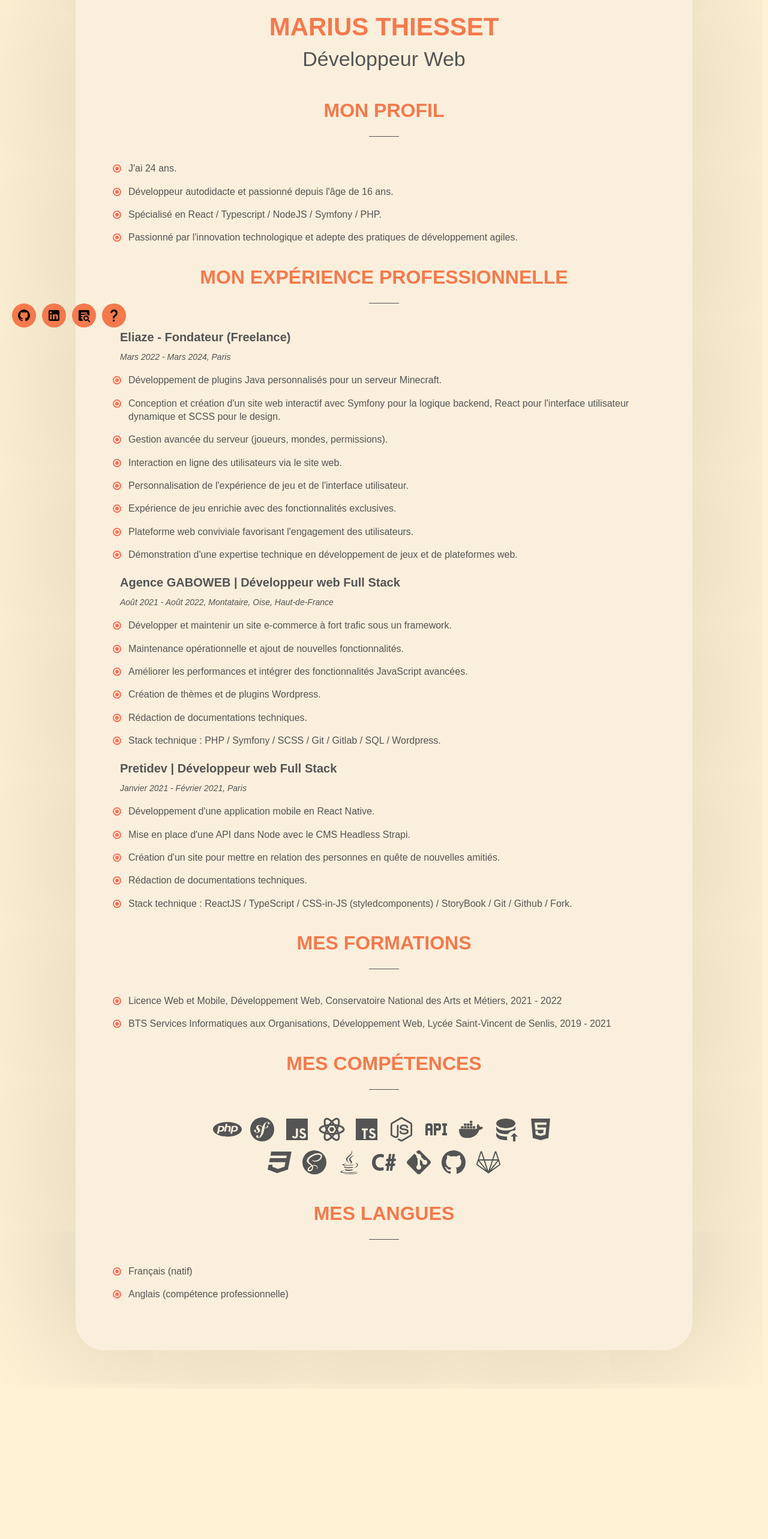
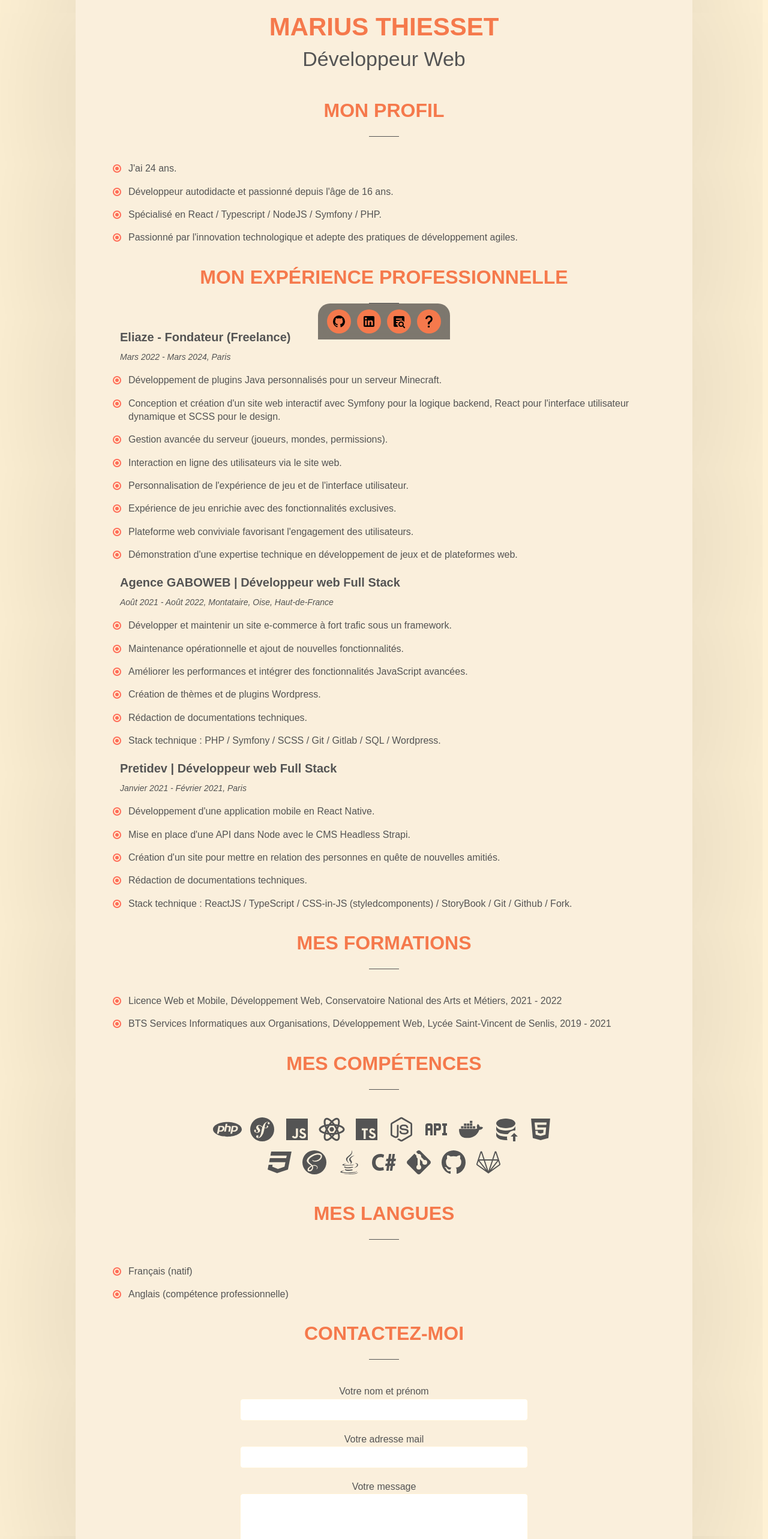
Before and after one commit to levraimarius/portfoliov2, a React (Create React App) app: page / in a window 1280 px wide. Shown: the part 234-2800 px from the top of the page at 60% size. Before the commit the page ends 2549 px from the top, so only its background shows below. Built offline with nearby package versions, Linux system fonts and the light colour scheme.

Commit message:
Modification de BubbleAnimation et ajout d'un formulaire de contact

```diff
--- a/package.json
+++ b/package.json
@@ -3,6 +3,7 @@
   "version": "0.1.0",
   "private": true,
   "dependencies": {
+    "@emailjs/browser": "^4.3.3",
     "@mdi/js": "^7.4.47",
     "@mdi/react": "^1.6.1",
     "@testing-library/jest-dom": "^5.17.0",
--- a/src/App.js
+++ b/src/App.js
@@ -3,6 +3,7 @@ import Experience from "./components/Experience/Experience";
 import Education from "./components/Education/Education";
 import Skills from "./components/Skills/Skills";
 import Language from "./components/Language/Language";
+import Contact from "./components/Contact/Contact";
 import BubblesAnimation from "./components/BubblesAnimation/BubblesAnimation";
 import "./assets/styles/global.scss";
 
@@ -25,6 +26,9 @@ function Portfolio() {
         {/* Langues */}
         <Language />
 
+        {/* Contact */}
+        <Contact />
+
         {/* Bulles */}
         <BubblesAnimation />
       </div>
--- a/src/assets/styles/_variables.scss
+++ b/src/assets/styles/_variables.scss
@@ -2,4 +2,6 @@ $white: #fff2d5;
 $black: #1d1c1a;
 $light-black: #545454;
 $orange: #f5794c;
+$red: #f53333;
 $blue: #00a6fa;
+$green: #2ecc71;
--- a/src/components/BubblesAnimation/BubblesAnimation.js
+++ b/src/components/BubblesAnimation/BubblesAnimation.js
@@ -76,6 +76,8 @@ function BubblesAnimation() {
         >
           <Icon path={mdiHelp} size={1} />
         </button>
+      </div>
+
       {showModal && (
         <div className="modal-overlay">
           <div className="modal">
@@ -101,7 +103,6 @@ function BubblesAnimation() {
         </div>
       )}
     </div>
-    </div>
   );
 }
 
--- a/src/components/BubblesAnimation/bubblesanimation.scss
+++ b/src/components/BubblesAnimation/bubblesanimation.scss
@@ -3,10 +3,27 @@
 
 .bubbles-container {
   position: fixed;
-  bottom: 20px;
-  left: 20px;
+  bottom: 0;
+  left: 50%;
+  transform: translateX(-50%);
   display: flex;
-  justify-content: flex-start;
+  justify-content: center;
+  align-items: flex-end;
+  background-color: rgba(0, 0, 0, 0);
+  padding: 10px;
+  border-top-left-radius: 20px;
+  border-top-right-radius: 20px;
+  backdrop-filter: blur(10px);
+  animation: fadeInBackground 0.5s ease forwards;
+}
+
+@keyframes fadeInBackground {
+  from {
+    background-color: rgba(0, 0, 0, 0);
+  }
+  to {
+    background-color: rgba(0, 0, 0, 0.5);
+  }
 }
 
 .bubble {
@@ -16,11 +33,11 @@
   border-radius: 50%;
   background-color: $orange;
   opacity: 0;
-  animation: fadeIn 0.5s ease forwards;
+  animation: fadeInBubble 0.5s ease forwards;
   display: inline-flex;
   justify-content: center;
   align-items: center;
-  margin-right: 10px;
+  margin: 0 5px;
   cursor: pointer;
   position: relative;
 }
@@ -57,7 +74,7 @@
   animation-delay: 2s;
 }
 
-@keyframes fadeIn {
+@keyframes fadeInBubble {
   from {
     opacity: 0;
     transform: translateY(50px);
@@ -109,24 +126,27 @@
 }
 
 @media only screen and (max-width: 768px) {
-  .bubbles-container {
-    justify-content: center;
-    flex-direction: column;
-    align-items: flex-start;
-    bottom: unset;
-    top: 20px;
-    left: 20px;
-  }
+  // .bubbles-container {
+  //   justify-content: center;
+  //   flex-direction: column;
+  //   align-items: flex-start;
+  //   bottom: unset;
+  //   top: 20px;
+  //   left: 20px;
+  //   border-top-left-radius: 0;
+  //   border-top-right-radius: 20px;
+  //   border-bottom-right-radius: 20px;
+  // }
 
   .bubble {
     width: 35px;
     height: 35px;
-    margin-right: 0;
-    margin-bottom: 10px;
+    // margin-right: 0;
+    // margin-bottom: 10px;
   }
 
   .modal {
-    width: 70%; /* Taille moyenne pour les écrans plus petits */
-    max-width: 70%; /* Taille maximale de 90% de l'écran pour les écrans plus petits */
+    width: 70%;
+    max-width: 70%;
   }
 }
--- /dev/null
+++ b/src/components/Contact/Contact.js
@@ -0,0 +1,113 @@
+import React, { useRef, useState } from "react";
+import emailjs from "@emailjs/browser";
+import { mdiCloseThick, mdiCheckBold } from "@mdi/js";
+import Icon from "@mdi/react";
+import "./contact.scss";
+
+function Contact() {
+  const form = useRef();
+  const [errors, setErrors] = useState({});
+  const [successMessage, setSuccessMessage] = useState("");
+  const [errorMessage, setErrorMessage] = useState("");
+
+  const validateForm = () => {
+    const formData = new FormData(form.current);
+    const errors = {};
+
+    for (let [key, value] of formData.entries()) {
+      if (!value) {
+        errors[key] = "Ce champ est requis.";
+      }
+    }
+
+    setErrors(errors);
+    return Object.keys(errors).length === 0;
+  };
+
+  const sendEmail = (e) => {
+    e.preventDefault();
+
+    if (!validateForm()) {
+      return;
+    }
+
+    emailjs
+      .sendForm("service_dlp2fdl", "template_r0rlvzh", form.current, {
+        publicKey: "9yMDAmgKWNcDR4lQl",
+      })
+      .then(
+        () => {
+          console.log("SUCCESS!");
+          setSuccessMessage("Votre message a été envoyé avec succès.");
+          setErrorMessage("");
+          setErrors({});
+          form.current.reset();
+        },
+        (error) => {
+          console.log("FAILED...", error.text);
+          setErrorMessage(
+            "Une erreur est survenue lors de l'envoi du formulaire. Veuillez réessayer."
+          );
+          setSuccessMessage("");
+        }
+      );
+  };
+
+  const handleInputChange = (e) => {
+    const { name, value } = e.target;
+    const updatedErrors = { ...errors };
+
+    if (value.trim() === "") {
+      updatedErrors[name] = "Ce champ est requis.";
+    } else {
+      delete updatedErrors[name];
+    }
+
+    setErrors(updatedErrors);
+  };
+
+  return (
+    <div className="contact">
+      <h3>Contactez-moi</h3>
+      <form ref={form} onSubmit={sendEmail}>
+        <label className={errors.user_name ? "invalid" : ""}>
+          Votre nom et prénom
+          <input type="text" name="user_name" onChange={handleInputChange} />
+          {errors.user_name && (
+            <span className="error-message">
+              <Icon path={mdiCloseThick} size={0.8} /> {errors.user_name}
+            </span>
+          )}
+        </label>
+        <label className={errors.user_email ? "invalid" : ""}>
+          Votre adresse mail
+          <input type="email" name="user_email" onChange={handleInputChange} />
+          {errors.user_email && (
+            <span className="error-message">
+              <Icon path={mdiCloseThick} size={0.8} /> {errors.user_email}
+            </span>
+          )}
+        </label>
+
+        <label className={errors.message ? "invalid" : ""}>
+          Votre message
+          <textarea name="message" onChange={handleInputChange} />
+          {errors.message && (
+            <span className="error-message">
+              <Icon path={mdiCloseThick} size={0.8} /> {errors.message}
+            </span>
+          )}
+        </label>
+        {successMessage && (
+          <div className="success-message">
+            <Icon path={mdiCheckBold} size={0.8} /> {successMessage}
+          </div>
+        )}
+        {errorMessage && <div className="error-message">{errorMessage}</div>}
+        <input type="submit" value="Envoyer" />
+      </form>
+    </div>
+  );
+}
+
+export default Contact;
--- /dev/null
+++ b/src/components/Contact/contact.scss
@@ -0,0 +1,85 @@
+@import "../../assets/styles/global.scss";
+@import "../../assets/styles/variables";
+
+.contact {
+  margin: 0 auto;
+  text-align: center;
+  max-width: 500px;
+
+  form {
+    display: flex;
+    flex-direction: column;
+    width: 100%;
+
+    label {
+      font-size: 1rem;
+      margin-bottom: 5px;
+    }
+
+    input[type="text"],
+    input[type="email"],
+    textarea {
+      width: calc(100% - 20px);
+      padding: 10px;
+      margin-bottom: 15px;
+      border: 1px solid $white;
+      border-radius: 5px;
+      transition: border-color 0.3s;
+      box-sizing: border-box;
+
+      &:focus {
+        outline: none;
+        border-color: $orange;
+      }
+
+      &:invalid {
+        border-color: $red;
+      }
+    }
+
+    textarea {
+      resize: vertical;
+      min-height: 150px;
+    }
+
+    input[type="submit"] {
+      width: auto;
+      padding: 10px 20px;
+      border: none;
+      border-radius: 5px;
+      background-color: $orange;
+      color: $white;
+      font-size: 1rem;
+      cursor: pointer;
+      transition: background-color 0.3s;
+
+      &:hover {
+        background-color: darken($orange, 10%);
+      }
+    }
+
+    .error-message {
+      font-size: 0.8rem;
+      color: $red;
+      margin-top: -5px;
+      display: flex;
+      justify-content: center;
+      align-items: center;
+      padding-bottom: 20px;
+    }
+
+    .success-message {
+      font-size: 0.8rem;
+      color: $green;
+      margin-top: -5px;
+      display: flex;
+      justify-content: center;
+      align-items: center;
+      padding-bottom: 20px;
+    }
+  }
+
+  label.invalid {
+    color: $red;
+  }
+}
--- a/src/components/Skills/Skills.js
+++ b/src/components/Skills/Skills.js
@@ -25,7 +25,7 @@ function Skills() {
   return (
     <div>
       <h3>Mes compétences</h3>
-      <div class="icon-container">
+      <div className="icon-container">
         <Tooltip id="php-tooltip" />
         <i
           data-tooltip-id="php-tooltip"
```
Also changed, not shown: 2 other files (tests, documents, lock files or other folders). Lines whose indentation alone changed are shown as unchanged.
